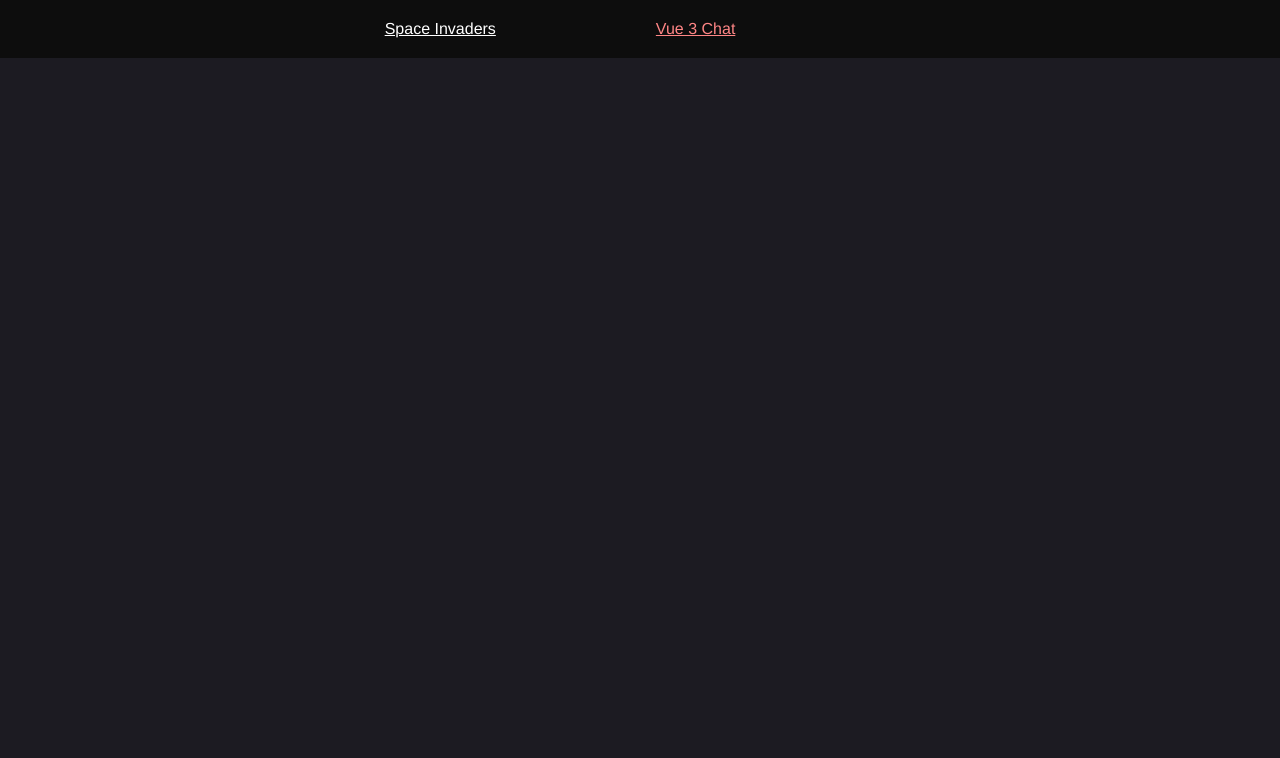
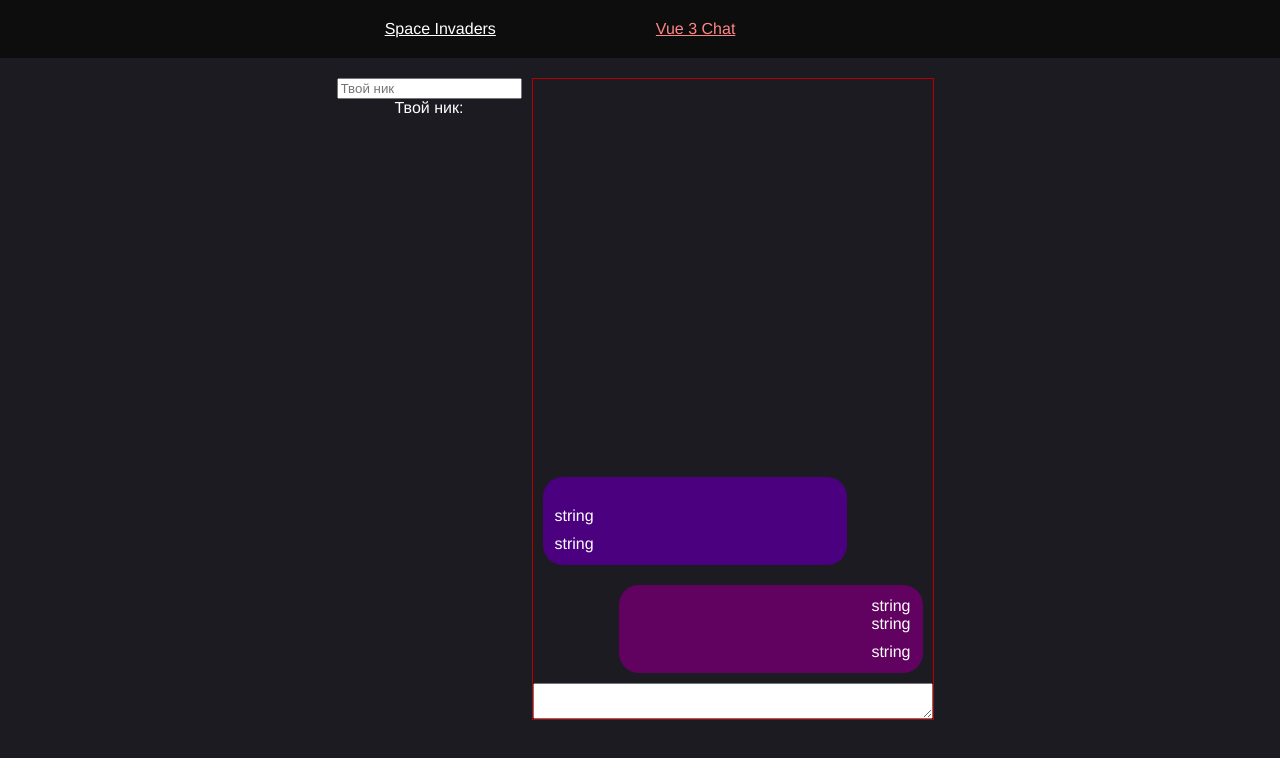
Before and after one commit to Amenoniku/space-invaders-ts, a Vue app: page /chat in a window 1280 px wide. Shown: the top 758 px of the page. Built offline with nearby package versions, Linux system fonts and the light colour scheme.

Commit message:
добавлен чат

```diff
--- a/src/assets/game-scripts/Game.ts
+++ b/src/assets/game-scripts/Game.ts
@@ -24,6 +24,17 @@ export class Game {
     this.ctx = this.screen.getContext('2d')!
     this.screenBox = { x: this.screen.width, y: this.screen.height }
     this.icons.src = gameIcons
+    this.helloSreen()
+
+  }
+
+  private helloSreen() {
+    this.ctx.textAlign = "center"
+    this.ctx.fillStyle = "rgba(255, 255, 255, 1)";
+    this.ctx.font = 'bold 30px Arial';
+    this.ctx.fillText('Клон Space Invaders', this.screenBox.x / 2, (this.screenBox.y / 2) - 35);
+    this.ctx.font = '18px Arial';
+    this.ctx.fillText('Для старта нажми ПКМ', this.screenBox.x / 2, (this.screenBox.y / 2) + 50);
   }
 
   public start() {
--- /dev/null
+++ b/src/components/chat/ChatScreen.vue
@@ -0,0 +1,55 @@
+<template>
+  <div class="chat-screen">
+    <MessageComponent
+      v-for="message in messages"
+      :message="message"
+    />
+    <textarea name="textMessage" v-model="textMessage" @keyup.enter="sendMessage($event)" />
+  </div>
+</template>
+
+<script setup lang="ts">
+import { computed, ref, Ref } from "vue";
+import { useStore } from "../../store";
+
+import MessageComponent from "./Message.vue";
+
+const textMessage: Ref<string> = ref('')
+
+const store = useStore();
+const messages = computed(() => store.state["chat"].messages);
+
+const sendMessage: Function = (e: KeyboardEvent) => {
+  const message = textMessage.value.trim()
+  if (message.length) {
+    store.dispatch('addNewMessage', {message})
+    textMessage.value = ''
+    store.dispatch('addNewMessage', {message: randomString(), author: 'Bot'})
+  }
+}
+
+const randomString: Function = (): string => {
+  let result: string = ''
+  const characters: string = 'ABCDEFGHIJKLMNOPQRSTUVWXYZabcdefghijklmnopqrstuvwxyz0123456789'
+  const charactersLength: number = characters.length
+  const length: number = Math.floor(Math.random() * charactersLength)
+  for ( let i: number = 0; i < length; i++ ) {
+    result += characters.charAt(Math.floor(Math.random() * charactersLength))
+  }
+  return result
+}
+</script>
+
+<style lang='scss' scoped>
+.chat-screen {
+  margin: 0 10px;
+  border: 1px solid #b50000;
+  width: 400px;
+  height: 80vh;
+  display: flex;
+  flex-direction: column;
+  justify-content: flex-end;
+  overflow-y: auto;
+  overflow-x: hidden;
+}
+</style>
--- /dev/null
+++ b/src/components/chat/Message.vue
@@ -0,0 +1,41 @@
+<template>
+  <div :class="`message message--${authorIsYou ? 'you' : 'not-you'}`">
+    <span class="">{{authorIsYou ? userName : message.author}}</span><br>
+    <span class="">{{message.data}}</span><br>
+    <span class="">{{message.text}}</span><br>
+  </div>
+</template>
+
+<script setup lang="ts">
+import { computed } from "vue";
+import { useStore } from "../../store";
+const props = defineProps<{
+  message: Message;
+}>();
+const store = useStore();
+const userName = computed(() => store.state["chat"].userName);
+const authorIsYou = computed(() => props.message.author === 'you' )
+</script>
+
+<style scoped lang="scss">
+.message {
+  background-color: rgb(75, 0, 128);
+  margin: 10px;
+  padding: 12px;
+  width: 70%;
+  border-radius: 20px;
+  line-break: anywhere;
+  &--you {
+    text-align: left;
+  }
+  &--not-you {
+    text-align: right;
+    background-color: rgb(97, 2, 97);
+    align-self: flex-end;
+  }
+  span:last-of-type {
+    display: inline-block;
+    margin-top: 10px;
+  }
+}
+</style>
--- a/src/pages/Chat.vue
+++ b/src/pages/Chat.vue
@@ -1,11 +1,42 @@
 <template>
-  <div>
+  <div class="flex">
+    <div>
+      <input
+        type="text"
+        placeholder="Твой ник"
+        v-model="userName"
+      >
+      <br>
+      Твой ник: {{userName}}
+    </div>
 
+    <ChatScreen />
   </div>
 </template>
 
 <script setup lang="ts">
+import { computed, ref, Ref, onMounted } from "vue";
+import { useStore } from "../store";
+import ChatScreen from "../components/chat/ChatScreen.vue";
+
+const store = useStore();
+const userName = computed({
+  get() {
+    return store.state["chat"].userName;
+  },
+  set(value: string) {
+    store.dispatch("addUserName", value);
+  },
+});
 </script>
 
 <style scoped>
+.flex {
+  display: flex;
+  justify-content: center;
+  color: white;
+}
+input {
+  height: fit-content;
+}
 </style>
--- /dev/null
+++ b/src/store/chat/actions.ts
@@ -0,0 +1,40 @@
+import { ActionTree, ActionContext } from 'vuex'
+import moment from 'moment'
+
+import { RootState } from '../index'
+
+import { State } from './state'
+import { Mutations } from './mutations'
+
+type AugmentedActionContext = {
+  commit<K extends keyof Mutations>(
+    key: K,
+    payload: Parameters<Mutations[K]>[1],
+  ): ReturnType<Mutations[K]>
+} & Omit<ActionContext<State, RootState>, 'commit'>
+
+export interface Actions {
+  addNewMessage(
+    { commit }: AugmentedActionContext,
+    { message, author }: { message: string, author?: string },
+  ): void
+  addUserName(
+    { commit }: AugmentedActionContext,
+    userName: string,
+  ): void
+}
+
+export const actions: ActionTree<State, RootState> & Actions = {
+  addNewMessage({ commit }, { message, author = 'you' }) {
+    console.debug('ADD NEW Message', message)
+    commit('addMessage', {
+      author,
+      data: moment().format('MMMM Do YYYY, h:mm:ss'),
+      text: message
+    })
+  },
+  addUserName({ commit }, userName: string) {
+    console.debug('ADD NEW UserName', userName)
+    commit('setUserName', userName)
+  },
+}
--- /dev/null
+++ b/src/store/chat/index.ts
@@ -0,0 +1,38 @@
+import {
+  Store as VuexStore,
+  CommitOptions,
+  DispatchOptions,
+  Module,
+} from 'vuex'
+
+import { RootState } from '../index'
+
+import { state } from './state'
+import { mutations, Mutations } from './mutations'
+import { actions, Actions } from './actions'
+
+import type { State } from './state'
+
+export { State }
+
+export type ChatStore<S = State> = Omit<VuexStore<S>, 'getters' | 'commit' | 'dispatch'>
+  & {
+    commit<K extends keyof Mutations, P extends Parameters<Mutations[K]>[1]>(
+      key: K,
+      payload: P,
+      options?: CommitOptions
+    ): ReturnType<Mutations[K]>
+  } & {
+    dispatch<K extends keyof Actions>(
+      key: K,
+      payload: Parameters<Actions[K]>[1],
+      options?: DispatchOptions
+    ): ReturnType<Actions[K]>
+  }
+
+export const store: Module<State, RootState> = {
+  state,
+  mutations,
+  actions,
+  // namespaced: true,
+}
--- /dev/null
+++ b/src/store/chat/mutations.ts
@@ -0,0 +1,18 @@
+import { MutationTree } from 'vuex'
+
+
+import { State } from './state'
+
+export type Mutations<S = State> = {
+  addMessage(state: S, payload: Message): void
+  setUserName(state: S, payload: string): void
+}
+
+export const mutations: MutationTree<State> & Mutations = {
+  addMessage(state: State, message: Message) {
+    state.messages.push(message)
+  },
+  setUserName(state: State, userName: string) {
+    state.userName = userName
+  },
+}
--- /dev/null
+++ b/src/store/chat/state.ts
@@ -0,0 +1,20 @@
+export type State = {
+  messages: Message[];
+  userName: string
+}
+
+export const state: State = {
+  messages: [
+    {
+      author: 'you',
+      data: 'string',
+      text: 'string'
+    },
+    {
+      author: 'string',
+      data: 'string',
+      text: 'string'
+    }
+  ],
+  userName: ''
+};
--- a/src/store/index.ts
+++ b/src/store/index.ts
@@ -2,12 +2,15 @@ import { createStore, createLogger } from 'vuex';
 import createPersistedState from 'vuex-persistedstate';
 
 import { store as scores, ScoresStore, State as ScoresState } from './scores';
+import { store as chat, ChatStore, State as ChatState } from './chat';
 
 export type RootState = {
   scores: ScoresState;
+  chat: ChatState;
 };
 
 export type Store = ScoresStore<Pick<RootState, 'scores'>>
+  & ChatStore<Pick<RootState, 'chat'>>
 
 // Plug in logger when in development environment
 const debug = process.env.NODE_ENV !== 'production';
@@ -20,6 +23,7 @@ export const store = createStore({
   plugins,
   modules: {
     scores,
+    chat,
   },
 });
 
--- a/src/store/scores/actions.ts
+++ b/src/store/scores/actions.ts
@@ -22,9 +22,6 @@ export interface Actions {
 export const actions: ActionTree<State, RootState> & Actions = {
   addNewScore({ commit }, score: Score) {
     console.debug('ADD NEW SCORE', score)
-    const data = {
-      documents: [{}, {}],
-    }
     commit('addScore', score)
   },
 }
```
Also changed, not shown: src/env.d.ts (+8 -0 lines).
